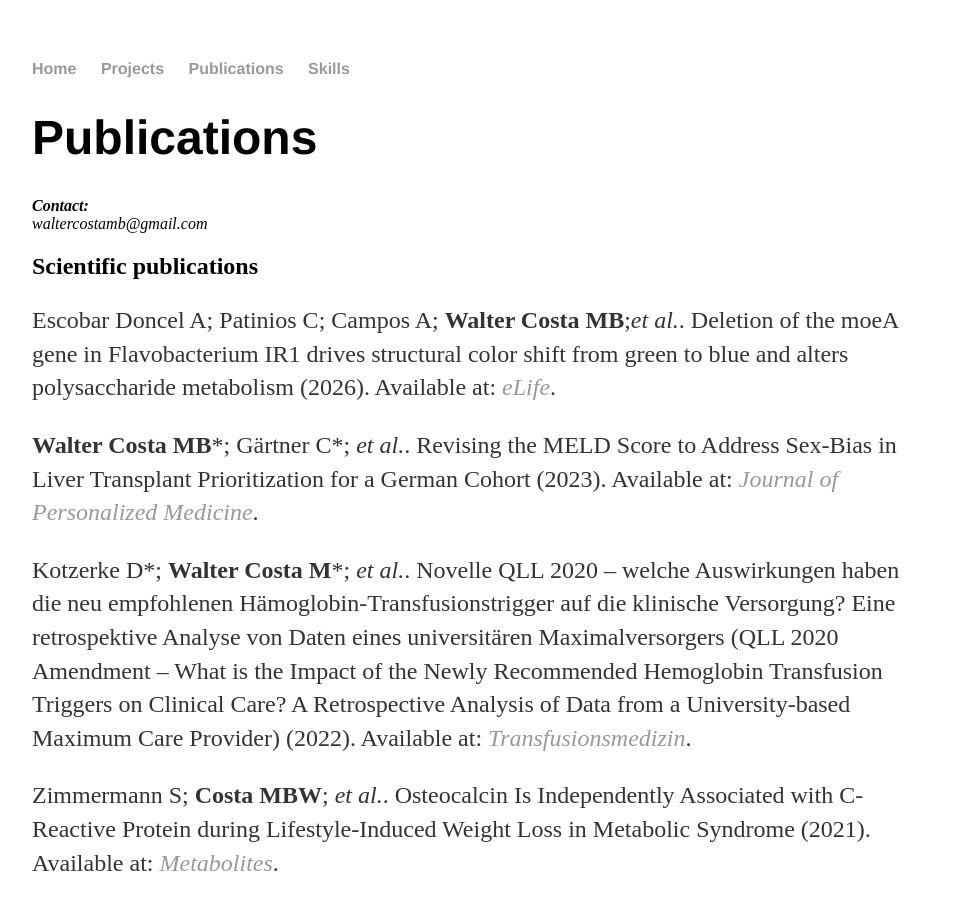
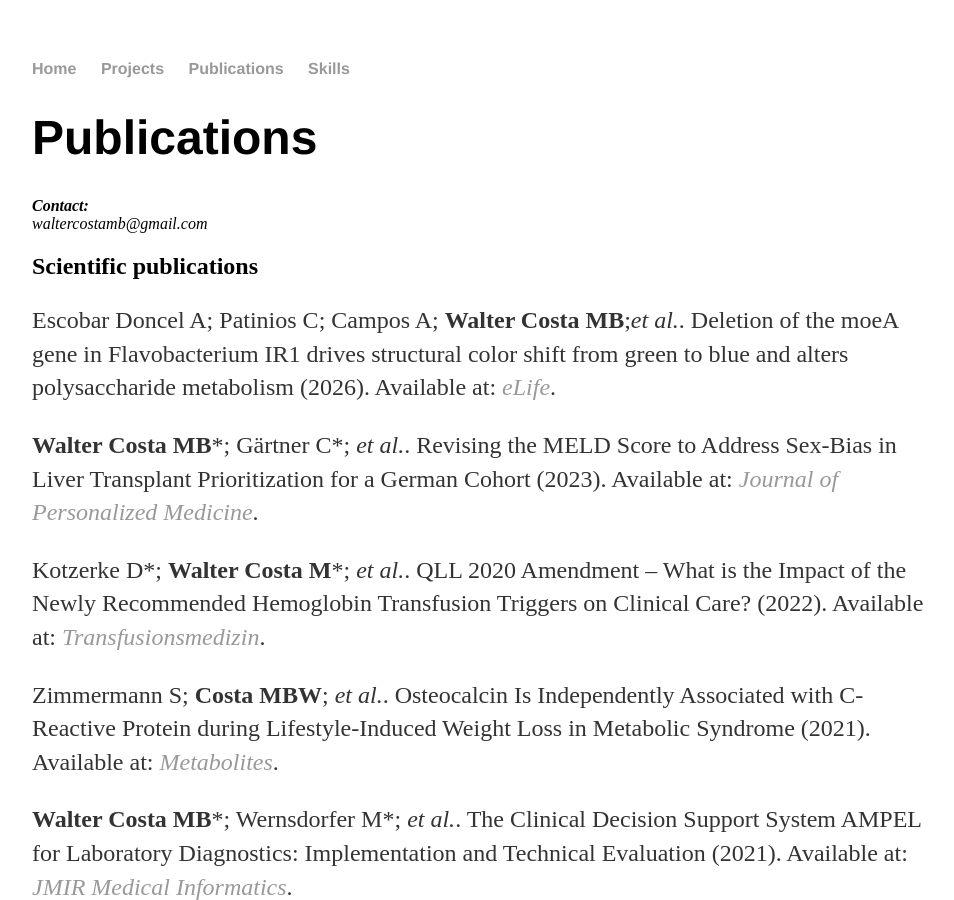
Before and after one commit to waltercostamb/waltercostamb.github.io, a Jekyll site: the page built from pubs/index.html, in a window 1280 px wide and 900 px high. Shown: the whole window, without its empty margins (160-1114 px from the left). Built offline with Jekyll 4.4.1, drawn with Linux system fonts in a browser that asks for light colours.

Commit message:
Update index.html

```diff
--- a/pubs/index.html
+++ b/pubs/index.html
@@ -23,9 +23,7 @@
 						Available at: <a href="https://www.mdpi.com/2075-4426/13/6/963"><em>Journal of Personalized Medicine</em></a>.</p>
 
 					<p>Kotzerke D*; <strong>Walter Costa M</strong>*; <em>et al.</em>.
-	  Novelle QLL 2020 – welche Auswirkungen haben die neu empfohlenen Hämoglobin-Transfusionstrigger auf die klinische Versorgung?
-	  Eine retrospektive Analyse von Daten eines universitären Maximalversorgers (QLL 2020 Amendment – What is the Impact of the Newly
-	  Recommended Hemoglobin Transfusion Triggers on Clinical Care? A Retrospective Analysis of Data from a University-based Maximum Care Provider) (2022).
+	  QLL 2020 Amendment – What is the Impact of the Newly Recommended Hemoglobin Transfusion Triggers on Clinical Care?  (2022).
 	  Available at: <a href="https://doi.org/10.1055/a-1669-3918"><em>Transfusionsmedizin</em></a>.</p>
 
 					<p>Zimmermann S; <strong>Costa MBW</strong>; <em>et al.</em>.
```
